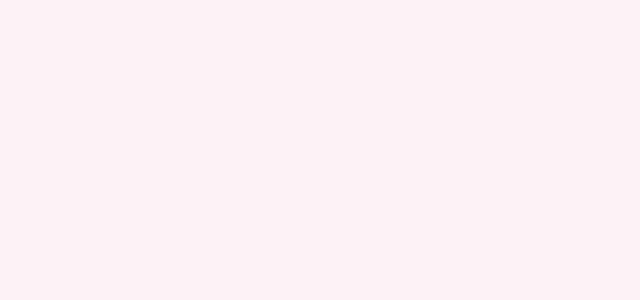
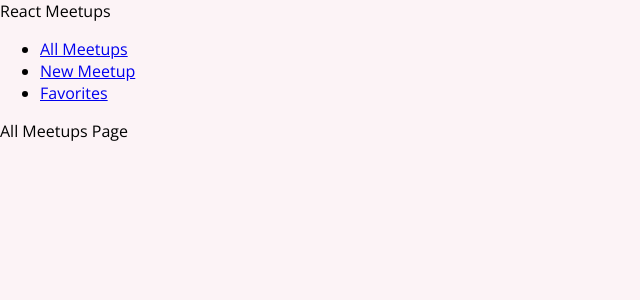
Before and after one commit to roelver/react-recap, a React (Create React App) app: page / in a window 1280 px wide. Shown: the top 300 px of the page, without its empty margins (0-640 px from the left). Built offline with nearby package versions, Linux system fonts and the light colour scheme.

Commit message:
Added page routing

```diff
--- a/src/App.js
+++ b/src/App.js
@@ -1,5 +1,17 @@
+import { Route } from 'react-router-dom';
+
+import AllMeetups from './pages/AllMeetups';
+import Favorites from './pages/Favorites';
+import NewMeetup from './pages/NewMeetup';
+import MainNavigation from './components/layouts/MainNavigation';
+
 function App() {
-  return <div></div>;
+  return <div>
+    <MainNavigation/>
+    <Route path='/new' component={NewMeetup}></Route>
+    <Route path='/favs' component={Favorites}></Route>
+    <Route path='/' component={AllMeetups} exact ></Route>
+    </div>;
 }
 
 export default App;
--- /dev/null
+++ b/src/components/layouts/MainNavigation.js
@@ -0,0 +1,16 @@
+import { Link } from 'react-router-dom';
+
+function MainNavigation() {
+    return <header>
+        <div>React Meetups</div>
+        <nav>
+            <ul>
+                <li><Link to='/'>All Meetups</Link></li>
+                <li><Link to='/new'>New Meetup</Link></li>
+                <li><Link to='/favs'>Favorites</Link></li>
+            </ul>
+        </nav>
+    </header>;
+}
+
+export default MainNavigation;
--- a/src/index.js
+++ b/src/index.js
@@ -1,7 +1,11 @@
 import React from 'react';
 import ReactDOM from 'react-dom';
+import { BrowserRouter } from 'react-router-dom';
 
 import './index.css';
 import App from './App';
 
-ReactDOM.render(<App />, document.getElementById('root'));
+ReactDOM.render(
+<BrowserRouter>
+  <App />
+</BrowserRouter>, document.getElementById('root'));
--- /dev/null
+++ b/src/pages/AllMeetups.js
@@ -0,0 +1,5 @@
+function AllMeetups() {
+    return <div>All Meetups Page</div>
+}
+
+export default AllMeetups;
--- /dev/null
+++ b/src/pages/Favorites.js
@@ -0,0 +1,5 @@
+function Favorites() {
+    return <div>Favorites Page</div>
+}
+
+export default Favorites;
--- /dev/null
+++ b/src/pages/NewMeetup.js
@@ -0,0 +1,5 @@
+function NewMeetup() {
+    return <div>New Meetup Page</div>
+}
+
+export default NewMeetup;
```
Also changed, not shown: src/components/This.js (added).
